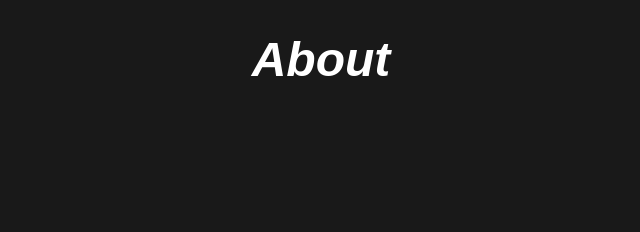
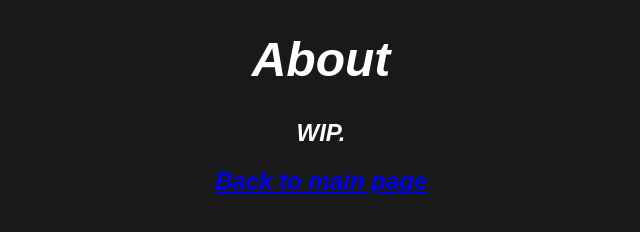
Before and after one commit to hash504/beatvisualizer-about, a plain HTML site: page index.html in a window 1280 px wide. Shown: the whole page, without its empty margins (319-959 px from the left). Drawn offline with Linux system fonts and the light colour scheme.

Commit message:
Update index.html

```diff
--- a/index.html
+++ b/index.html
@@ -10,16 +10,21 @@
             background-color: rgb(25, 25, 25);
         }
 
-        h1 {
+        h1, h2 {
             color:white;
             text-align: center;
             font-size: 48px;
             font-family: sans-serif;
             font-style: italic;
         }
+        h2 {
+            font-size: 24px;
+        }
     </style>
 </head>
 <body>
     <h1>About</h1>
+    <h2>WIP.</h2>
+    <h2><a href="https://hash504.github.io/beatvisualizer/">Back to main page</a></h2>
 </body>
 </html>
```
